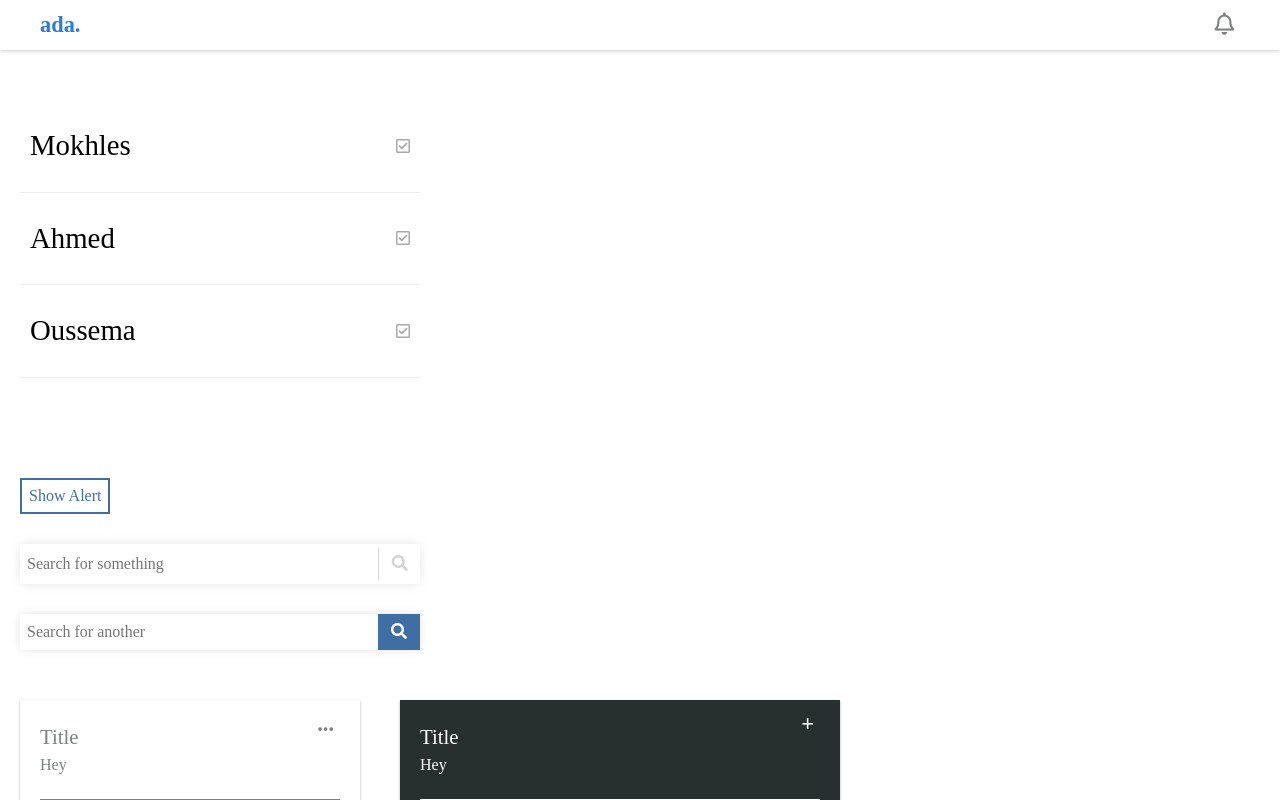
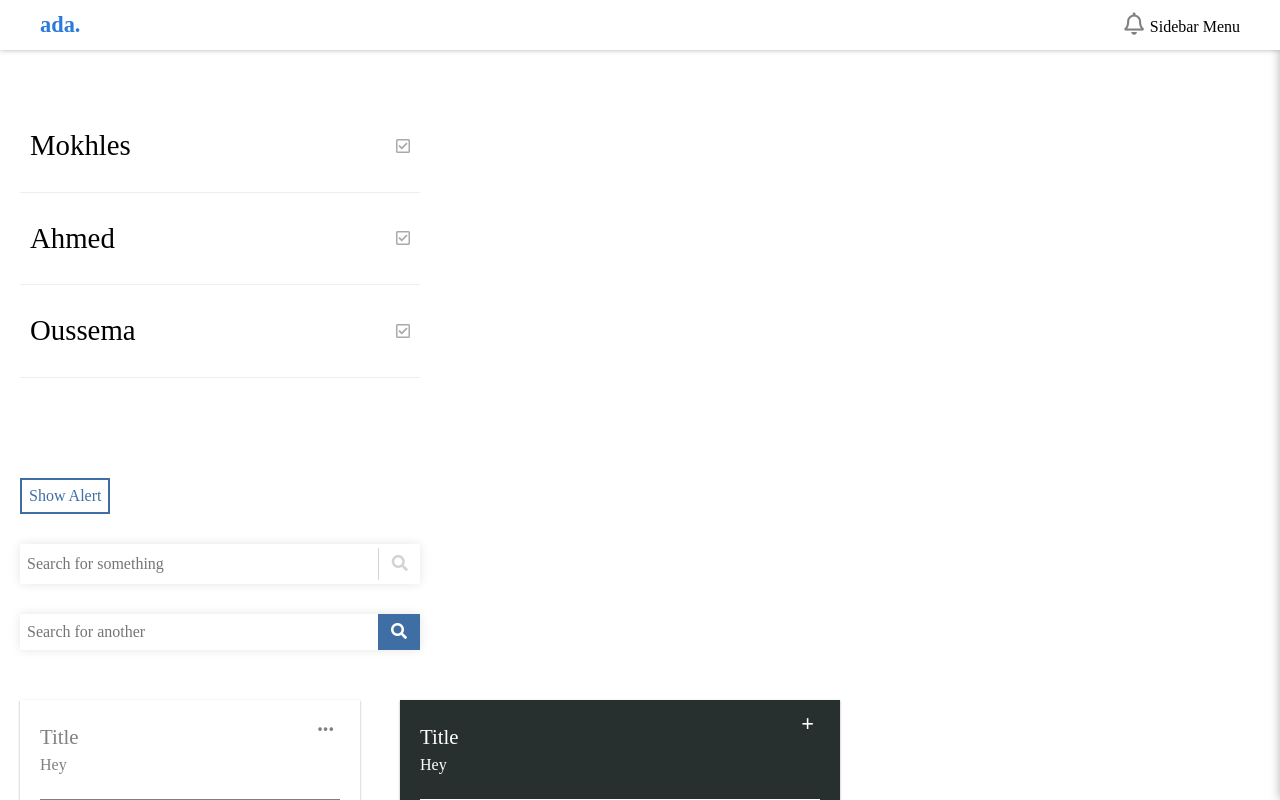
Before and after one commit to moelheni/ADAComps, a React (Create React App) app: page / in a window 1280 px wide. Shown: the top 800 px of the page. Built offline with nearby package versions, Linux system fonts and the light colour scheme.

Commit message:
Sidebar menu

```diff
--- a/src/App.js
+++ b/src/App.js
@@ -16,13 +16,15 @@ import Alert from './Alert'
 import SearchInput from './SearchInput'
 import PictureSelector from './PictureSelector'
 import SelectList from './SelectList'
+import SidebarMenu from './SidebarMenu'
 
 class App extends Component {
   constructor (props) {
     super(props)
 
     this.state = {
-      showPopup: false
+      showPopup: false,
+      showSidebar: false
     }
   }
   render () {
@@ -34,8 +36,22 @@ class App extends Component {
               <TitleAndSub title='Mokhles' subTitle='Student' />
               <div>ahmed</div>
             </List>} />
+            <a onClick={() => this.setState({showSidebar: true})}>Sidebar Menu</a>
           </div>
         </Navbar>
+
+        <SidebarMenu isVisible={this.state.showSidebar} onClose={() => this.setState({showSidebar: false})}>
+          <div style={{marginTop: '10px'}}>
+            <UserCard picture='http://www.businessnews.com.tn/images/album/BN36170yahya-bouhlel.jpg'>
+              <TitleAndSub title='Mokhles' subTitle='Student' />
+            </UserCard>
+          </div>
+          <SelectList onChange={(e) => console.log(e)}>
+            <h1>Mokhles</h1>
+            <h1>Ahmed</h1>
+            <h1>Oussema</h1>
+          </SelectList>
+        </SidebarMenu>
 
         <div style={{margin: '100px 20px 30px 20px', width: '400px'}}>
           <SelectList onChange={(e) => console.log(e)}>
--- a/src/Navbar.js
+++ b/src/Navbar.js
@@ -38,6 +38,9 @@ const styles = {
       fontSize: '1.4em',
       color: '#2a7bdb',
       fontWeight: 'bold'
+    },
+    RightSection: {
+      color: 'black'
     }
   }
 }
--- /dev/null
+++ b/src/SidebarMenu.js
@@ -0,0 +1,71 @@
+import React from 'react'
+import styled, {css} from 'styled-components'
+
+const SidebarHolder = styled.div`
+  position: fixed;
+  width: 310px;
+  height: 100%;
+  overflow: hidden;
+  top: 0;
+  right: 0;
+  z-index: -1;
+  ${props => props.isVisible && css`
+    z-index: 999999;
+  `}
+`
+
+const SidebarContainer = styled.div`
+  position: absolute;
+  right: -300px;
+  top: 0;
+  height: 100%;
+  width: 300px;
+  background-color: white;
+  box-shadow: 0 0 10px rgba(0, 0, 0, 0.3);
+  transition: all 0.5s ease;
+  position: absolute;
+  ${props => props.isVisible && css`
+    right: 0;
+  `}
+`
+
+const FaTimes = styled.i`
+  position: absolute;
+  right: 20px;
+  top: 20px;
+  cursor: pointer;
+  color: #aaa;
+  &:hover{
+    color: #333;
+  }
+`
+
+class SidebarMenu extends React.Component {
+  constructor (props) {
+    super(props)
+
+    this.state = {
+      isVisible: props.isVisible
+    }
+  }
+  componentWillReceiveProps (props) {
+    if (!props.isVisible) {
+      setTimeout(() => {
+        this.setState({isVisible: false})
+      }, 500)
+    } else {
+      this.setState({isVisible: true})
+    }
+  }
+  render () {
+    let {children, isVisible, onClose} = this.props
+    return <SidebarHolder isVisible={this.state.isVisible}>
+      <SidebarContainer isVisible={isVisible}>
+        <FaTimes onClick={onClose} className='fa fa-times' />
+        {children}
+      </SidebarContainer>
+    </SidebarHolder>
+  }
+}
+
+export default SidebarMenu
--- a/src/Utils.js
+++ b/src/Utils.js
@@ -3,7 +3,7 @@ import styled from 'styled-components'
 
 const SeparatorContainer = styled.div`
   border: solid 1px #c8c9c5;
-  margin: 15px 15px;
+  margin: 15px 0;
   width: 100%;
   box-sizing: border-box
 `
```
